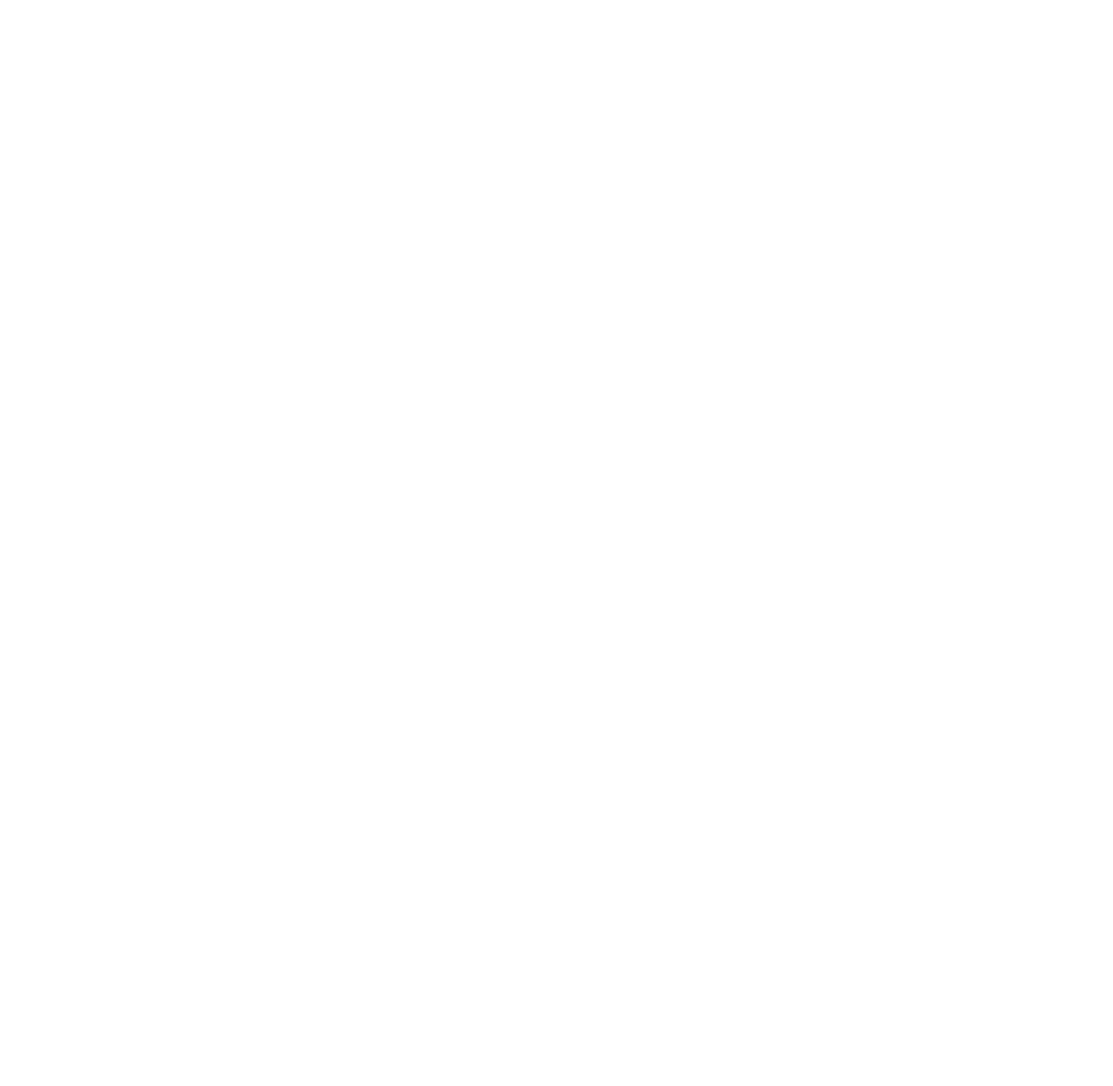
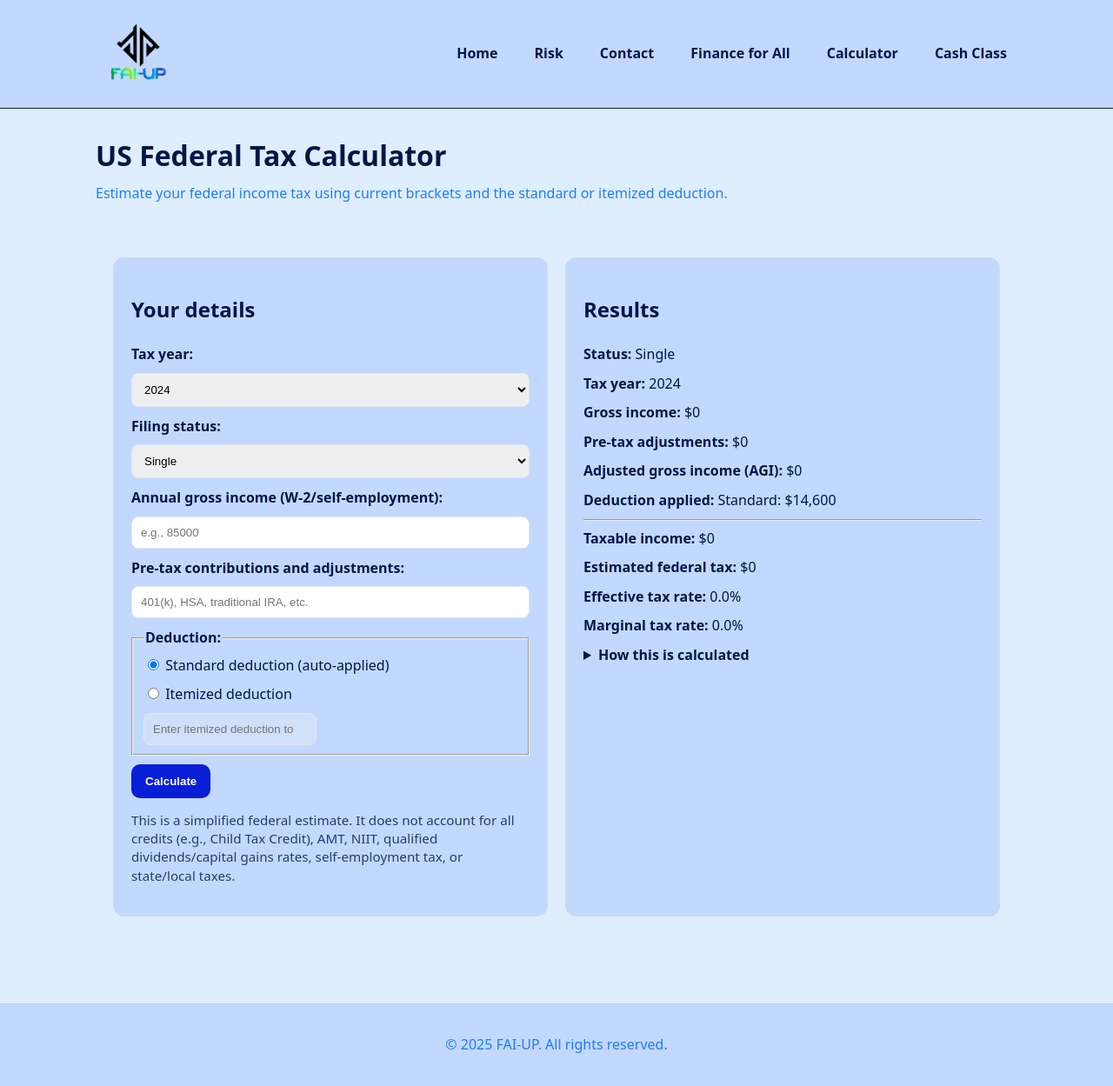
Before and after one commit to JosephCruz17/FAI-UP, a plain HTML site: page TaxC.html in a window 1280 px wide. Shown: the whole page at 87% size. Before the commit the page ends 800 px from the top, so only its background shows below. Drawn offline with Linux system fonts and the light colour scheme.

Commit message:
added calculator

```diff
--- /dev/null
+++ b/Cashclass.html
@@ -0,0 +1,93 @@
+<!DOCTYPE html>
+<html lang="en">
+
+<head>
+    <meta charset="UTF-8" />
+    <title>FAI-UP | Cash Class</title>
+    <meta name="viewport" content="width=device-width, initial-scale=1" />
+    <link rel="stylesheet" href="style.css" />
+</head>
+
+<body>
+    <a href="#main-content" class="skip-link">Skip to content</a>
+
+    <header class="site-header">
+        <nav class="nav" aria-label="Primary">
+            <a class="brand" href="index.html">
+                <img src="images/FAIlogo.png" alt="FAI-UP logo" />
+            </a>
+            <button class="nav-toggle" aria-expanded="false" aria-controls="primary-navigation" aria-label="Menu">
+                <span class="nav-toggle-bar"></span>
+                <span class="nav-toggle-bar"></span>
+                <span class="nav-toggle-bar"></span>
+            </button>
+            <div id="primary-navigation" class="nav-links">
+                <a href="index.html">Home</a>
+                <a href="Risk.html">Risk</a>
+                <a href="Contact.html">Contact</a>
+                <a href="FinanceforAll.html">Finance for All</a>
+                <a href="TaxC.html">Calculator</a>
+                <a href="Cashclass.html">Cash Class</a>
+            </div>
+        </nav>
+    </header>
+
+    <main id="main-content" class="content">
+        <header class="page-header">
+            <h1>Cash Class</h1>
+            <p>Learn the cash basics to grow your wealth.</p>
+        </header>
+
+        <section class="video-grid">
+  <iframe
+    src="https://www.youtube.com/embed/ykAlUTdrK7I"
+    title="Budgeting basics"
+    frameborder="0"
+    allowfullscreen></iframe>
+
+  <iframe
+    src="https://www.youtube.com/embed/fbrLxlJ8p_k"
+    title="Saving tips"
+    frameborder="0"
+    allowfullscreen></iframe>
+
+  <iframe
+    src="https://www.youtube.com/embed/2F7-fya7bV4"
+    title="Investing intro"
+    frameborder="0"
+    allowfullscreen></iframe>
+
+  <iframe
+    src="https://www.youtube.com/embed/HEXdy3eETfQ"
+    title="Taxes explained"
+    frameborder="0"
+    allowfullscreen></iframe>
+</section>
+
+<section class="kids-videos">
+  <p>It’s never too early to learn, learn now spend later.</p>
+  <iframe
+    src="https://www.youtube.com/embed/0iRbD5rM5qc"
+    title="Its never too early to start learning"
+    frameborder="0"
+    allowfullscreen></iframe>
+
+  <iframe
+    src="https://www.youtube.com/embed/oqgtFqd8nHo"
+    title="Kids financial video 2"
+    frameborder="0"
+    allowfullscreen></iframe>
+</section>
+    </main>
+
+    <footer class="site-footer">
+        <p>&copy; <span id="year"></span> FAI-UP. All rights reserved.</p>
+    </footer>
+
+    <script>
+        document.querySelector('.nav-toggle')?.addEventListener('click', () => {
+            const nav = document.getElementById('primary-navigation');
+            const expanded = nav.classList.toggle('open');
+            document.querySelector('.nav-toggle').setAttribute('aria-expanded', expanded);
+        });
+        document.getElementById('year').text
--- a/TaxC.html
+++ b/TaxC.html
@@ -0,0 +1,280 @@
+<!DOCTYPE html>
+<html lang="en">
+<head>
+  <meta charset="UTF-8" />
+  <title>FAI-UP | Tax Calculator</title>
+  <meta name="viewport" content="width=device-width, initial-scale=1" />
+  <link rel="stylesheet" href="style.css" />
+</head>
+<body>
+  <a href="#main-content" class="skip-link">Skip to content</a>
+
+  <header class="site-header">
+    <nav class="nav" aria-label="Primary">
+      <a class="brand" href="index.html">
+        <img src="images/FAIlogo.png" alt="FAI-UP logo" />
+      </a>
+      <button class="nav-toggle" aria-expanded="false" aria-controls="primary-navigation" aria-label="Menu">
+        <span class="nav-toggle-bar"></span>
+        <span class="nav-toggle-bar"></span>
+        <span class="nav-toggle-bar"></span>
+      </button>
+      <div id="primary-navigation" class="nav-links">
+        <a href="index.html">Home</a>
+        <a href="Risk.html">Risk</a>
+        <a href="Contact.html">Contact</a>
+        <a href="FinanceforAll.html">Finance for All</a>
+        <a href="TaxC.html">Calculator</a>
+        <a href="Cashclass.html">Cash Class</a>
+      </div>
+    </nav>
+  </header>
+
+  <main id="main-content" class="content">
+    <header class="page-header">
+      <h1>US Federal Tax Calculator</h1>
+      <p>Estimate your federal income tax using current brackets and the standard or itemized deduction.</p>
+    </header>
+
+    <section class="grid two-col" aria-labelledby="tax-form-heading">
+      <form id="tax-form" class="info" novalidate>
+        <h2 id="tax-form-heading">Your details</h2>
+
+        <div class="input-row">
+          <label for="tax-year"><strong>Tax year:</strong></label>
+          <select id="tax-year" name="taxYear" required>
+            <option value="2024" selected>2024</option>
+          </select>
+        </div>
+
+        <div class="input-row">
+          <label for="filing-status"><strong>Filing status:</strong></label>
+          <select id="filing-status" name="filingStatus" required>
+            <option value="single">Single</option>
+            <option value="married_joint">Married filing jointly</option>
+            <option value="married_separate">Married filing separately</option>
+            <option value="head_household">Head of household</option>
+          </select>
+        </div>
+
+        <div class="input-row">
+          <label for="income"><strong>Annual gross income (W-2/self-employment):</strong></label>
+          <input id="income" name="income" type="number" inputmode="decimal" min="0" step="100" placeholder="e.g., 85000" required />
+        </div>
+
+        <div class="input-row">
+          <label for="pretax"><strong>Pre-tax contributions and adjustments:</strong></label>
+          <input id="pretax" name="pretax" type="number" inputmode="decimal" min="0" step="100" placeholder="401(k), HSA, traditional IRA, etc." />
+        </div>
+
+        <fieldset class="input-row">
+          <legend><strong>Deduction:</strong></legend>
+          <div>
+            <input type="radio" id="deduction-standard" name="deductionType" value="standard" checked />
+            <label for="deduction-standard">Standard deduction (auto-applied)</label>
+          </div>
+          <div>
+            <input type="radio" id="deduction-itemized" name="deductionType" value="itemized" />
+            <label for="deduction-itemized">Itemized deduction</label>
+          </div>
+          <div>
+            <label class="visually-hidden" for="itemized-amount">Itemized amount</label>
+            <input id="itemized-amount" name="itemizedAmount" type="number" inputmode="decimal" min="0" step="100" placeholder="Enter itemized deduction total" disabled />
+          </div>
+        </fieldset>
+
+        <button id="calc-btn" type="submit">Calculate</button>
+
+        <p class="note" style="opacity:.8;font-size:.95em;line-height:1.4">
+          This is a simplified federal estimate. It does not account for all credits (e.g., Child Tax Credit), AMT, NIIT, qualified dividends/capital gains rates, self-employment tax, or state/local taxes.
+        </p>
+      </form>
+
+      <article class="info" aria-live="polite" aria-atomic="true">
+        <h2>Results</h2>
+
+        <div id="results" class="results">
+          <p><strong>Status:</strong> <span id="r-status">—</span></p>
+          <p><strong>Tax year:</strong> <span id="r-year">—</span></p>
+          <p><strong>Gross income:</strong> <span id="r-income">—</span></p>
+          <p><strong>Pre-tax adjustments:</strong> <span id="r-pretax">—</span></p>
+          <p><strong>Adjusted gross income (AGI):</strong> <span id="r-agi">—</span></p>
+          <p><strong>Deduction applied:</strong> <span id="r-deduction">—</span></p>
+          <hr />
+          <p><strong>Taxable income:</strong> <span id="r-taxable">—</span></p>
+          <p><strong>Estimated federal tax:</strong> <span id="r-tax">—</span></p>
+          <p><strong>Effective tax rate:</strong> <span id="r-effective">—</span></p>
+          <p><strong>Marginal tax rate:</strong> <span id="r-marginal">—</span></p>
+        </div>
+
+        <details>
+          <summary><strong>How this is calculated</strong></summary>
+          <p>We compute AGI = gross income − pre-tax adjustments. Then we subtract either the standard deduction for your filing status or your itemized deduction amount to get taxable income. Finally, we apply the progressive marginal tax brackets for the selected tax year.</p>
+        </details>
+      </article>
+    </section>
+  </main>
+
+  <footer class="site-footer">
+    <p>&copy; <span id="year"></span> FAI-UP. All rights reserved.</p>
+  </footer>
+
+  <script>
+    // Mobile nav toggle (matches your site behavior)
+    document.querySelector('.nav-toggle')?.addEventListener('click', () => {
+      const nav = document.getElementById('primary-navigation');
+      const expanded = nav.classList.toggle('open');
+      document.querySelector('.nav-toggle').setAttribute('aria-expanded', expanded);
+    });
+    document.getElementById('year').textContent = new Date().getFullYear();
+
+    // Enable/disable itemized amount
+    const stdRadio = document.getElementById('deduction-standard');
+    const itmRadio = document.getElementById('deduction-itemized');
+    const itmInput = document.getElementById('itemized-amount');
+    function syncItemizedState() {
+      const useItemized = itmRadio.checked;
+      itmInput.disabled = !useItemized;
+      if (!useItemized) itmInput.value = '';
+    }
+    stdRadio.addEventListener('change', syncItemizedState);
+    itmRadio.addEventListener('change', syncItemizedState);
+
+    // 2024 brackets and standard deductions
+    const DATA = {
+      "2024": {
+        standardDeduction: {
+          single: 14600,
+          married_joint: 29200,
+          married_separate: 14600,
+          head_household: 21900
+        },
+        brackets: {
+          // Each array is [upperLimit, rate]; last bracket upperLimit = Infinity
+          single: [
+            [11600, 0.10],
+            [47150, 0.12],
+            [100525, 0.22],
+            [191950, 0.24],
+            [243725, 0.32],
+            [609350, 0.35],
+            [Infinity, 0.37]
+          ],
+          married_joint: [
+            [23200, 0.10],
+            [94300, 0.12],
+            [201050, 0.22],
+            [383900, 0.24],
+            [487450, 0.32],
+            [731200, 0.35],
+            [Infinity, 0.37]
+          ],
+          // For simplicity, MFS uses half of MFJ thresholds.
+          married_separate: [
+            [11600, 0.10],
+            [47150, 0.12],
+            [100525, 0.22],
+            [191950, 0.24],
+            [243725, 0.32],
+            [365600, 0.35],
+            [Infinity, 0.37]
+          ],
+          head_household: [
+            [16550, 0.10],
+            [63100, 0.12],
+            [100500, 0.22],
+            [191950, 0.24],
+            [243700, 0.32],
+            [609350, 0.35],
+            [Infinity, 0.37]
+          ]
+        }
+      }
+    };
+
+    // Helpers
+    const $ = (id) => document.getElementById(id);
+    const fmt = (n) => isFinite(n) ? n.toLocaleString(undefined, { style: 'currency', currency: 'USD', maximumFractionDigits: 0 }) : '—';
+    const fmtPct = (n) => isFinite(n) ? (n * 100).toFixed(1) + '%' : '—';
+
+    function calcTax(taxable, brackets) {
+      let remaining = Math.max(0, taxable);
+      let lower = 0;
+      let tax = 0;
+      let marginalRate = 0;
+
+      for (const [upper, rate] of brackets) {
+        const band = Math.min(remaining, upper - lower);
+        if (band > 0) {
+          tax += band * rate;
+          remaining -= band;
+          marginalRate = rate;
+        }
+        lower = upper;
+        if (remaining <= 0) break;
+      }
+      return { tax, marginalRate };
+    }
+
+    function statusLabel(key) {
+      switch (key) {
+        case 'single': return 'Single';
+        case 'married_joint': return 'Married filing jointly';
+        case 'married_separate': return 'Married filing separately';
+        case 'head_household': return 'Head of household';
+        default: return key;
+      }
+    }
+
+    function computeAndRender(e) {
+      e?.preventDefault();
+
+      const year = $('tax-year').value;
+      const status = $('filing-status').value;
+      const income = Number($('income').value || 0);
+      const pretax = Number($('pretax').value || 0);
+      const useItemized = $('deduction-itemized').checked;
+      const itemized = Number($('itemized-amount').value || 0);
+
+      const sd = DATA[year].standardDeduction[status];
+      const deductionApplied = useItemized ? itemized : sd;
+
+      const agi = Math.max(0, income - pretax);
+      const taxable = Math.max(0, agi - deductionApplied);
+
+      const { tax, marginalRate } = calcTax(taxable, DATA[year].brackets[status]);
+      const effectiveRate = income > 0 ? tax / income : 0;
+
+      // Render
+      $('r-status').textContent = statusLabel(status);
+      $('r-year').textContent = year;
+      $('r-income').textContent = fmt(income);
+      $('r-pretax').textContent = fmt(pretax);
+      $('r-agi').textContent = fmt(agi);
+      $('r-deduction').textContent = (useItemized ? 'Itemized: ' : 'Standard: ') + fmt(deductionApplied);
+      $('r-taxable').textContent = fmt(taxable);
+      $('r-tax').textContent = fmt(Math.round(tax));
+      $('r-effective').textContent = fmtPct(effectiveRate);
+      $('r-marginal').textContent = fmtPct(marginalRate);
+    }
+
+    // Live updates
+    ['tax-year','filing-status','income','pretax','deduction-standard','deduction-itemized','itemized-amount']
+      .forEach(id => $(id).addEventListener('input', computeAndRender));
+
+    $('tax-form').addEventListener('submit', computeAndRender);
+    syncItemizedState();
+    computeAndRender(); // initial
+  </script>
+
+  <style>
+    /* Light structure helpers without touching your core design system */
+    .info .input-row { display: grid; gap: 8px; margin: 10px 0; }
+    .info input[type="number"], .info select { padding: 10px; border-radius: 8px; border: 1px solid #e2e8f0; }
+    #calc-btn { padding: 12px 16px; border: none; border-radius: 10px; background: var(--accent); color: #fff; font-weight: 700; cursor: pointer; }
+    #calc-btn:hover { background: var(--secondary); }
+    .results p { margin: 8px 0; }
+    .visually-hidden { position: absolute !important; height: 1px; width: 1px; overflow: hidden; clip: rect(1px,1px,1px,1px); white-space: nowrap; }
+  </style>
+</body>
+</html>
```
Also changed, not shown: Contact.html (+57 -59 lines), FinanceforAll.html (+4 -1 lines), Risk.html (+3 -1 lines), contact.css (+7 -2 lines), index.html (+3 -1 lines), init-firebase.js (+9 -10 lines), script.js (+32 -22 lines), style.css (+34 -0 lines).
